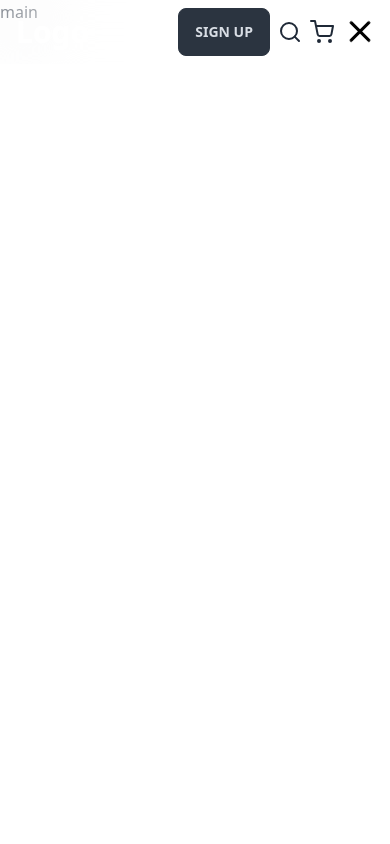
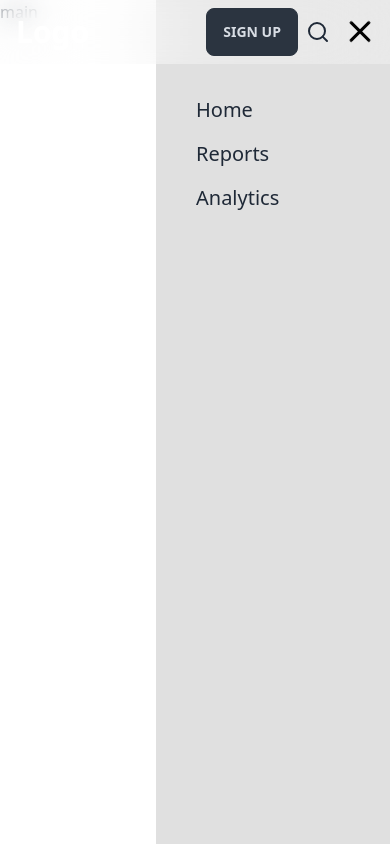
Before and after one commit to vishalchaurasia10/Injury-Tracking-System, a Next.js app: page / in a window 390 px wide. Both pictures are taken after a click on the element 360 px from the left and 32 px from the top of the page. Built offline with nearby package versions, Linux system fonts and the light colour scheme.

Commit message:
made the navbar responsive

```diff
--- a/src/components/layout/Navbar.jsx
+++ b/src/components/layout/Navbar.jsx
@@ -1,11 +1,10 @@
-import React, { useState } from 'react'
-import { FiShoppingCart } from 'react-icons/fi';
+import React, { useEffect, useState } from 'react'
 import { LuSearch } from 'react-icons/lu';
 import Link from 'next/link'
-// import Sidebar from './Sidebar';
 import { motion } from 'framer-motion'
 import { navbarData } from '@/utils/constants';
 import Button from '../elements/Button';
+import Sidebar from './Sidebar';
 
 const Navbar = () => {
 
@@ -14,6 +13,23 @@ const Navbar = () => {
     const toggle = () => {
         setExpandState(!expandState)
     }
+
+    const [isMobile, setIsMobile] = useState(false);
+
+    useEffect(() => {
+
+        function checkScreenSize() {
+            setIsMobile(window.innerWidth < 768); // Adjust the breakpoint as needed
+        }
+
+        window.addEventListener('resize', checkScreenSize);
+        checkScreenSize();
+
+        return () => {
+            window.removeEventListener('resize', checkScreenSize);
+        };
+    }, []);
+
 
     return (
         <>
@@ -48,11 +64,6 @@ const Navbar = () => {
                         <li className={`text-2xl mr-2`}>
                             <LuSearch />
                         </li>
-                        <li className='mr-1'>
-                            <Link href='/cart' className={`text-2xl`}>
-                                <FiShoppingCart />
-                            </Link>
-                        </li>
                         <li>
                             <div className="hamburger mx-2 lg:hidden flex flex-col space-y-1" onClick={toggle}>
                                 <motion.div
@@ -77,7 +88,20 @@ const Navbar = () => {
                         </li>
                     </ul>
                 </nav>
-                {/* <Sidebar /> */}
+                {expandState &&
+                    <div className={`wrapper lg:hidden overflow-hidden ${expandState ? 'backdrop-blur-md' : 'hidden'} transition-all duration-300 fixed z-30`}>
+                        <motion.div
+                            initial={{ x: '100%', opacity: 0 }}
+                            animate={{
+                                x: isMobile ? (expandState ? '40%' : '100%') : (expandState ? '60%' : '100%'),
+                                opacity: 1,
+                            }}
+                            transition={{ duration: 0.3 }}
+                            className='pt-24 px-10 bg-[#e0e0e0] h-screen w-screen'>
+                            <Sidebar />
+                        </motion.div>
+                    </div>
+                }
             </div>
         </>
     )
--- a/src/components/layout/Sidebar.jsx
+++ b/src/components/layout/Sidebar.jsx
@@ -1,37 +1,10 @@
 import Link from 'next/link'
-import React, { useEffect, useState } from 'react'
-import { motion } from 'framer-motion'
+import React from 'react'
 import { navbarData } from '@/utils/constants';
 
 const Sidebar = () => {
 
-    const [isMobile, setIsMobile] = useState(false);
-
-    useEffect(() => {
-
-        function checkScreenSize() {
-            setIsMobile(window.innerWidth < 768); // Adjust the breakpoint as needed
-        }
-
-        window.addEventListener('resize', checkScreenSize);
-        checkScreenSize();
-
-        return () => {
-            window.removeEventListener('resize', checkScreenSize);
-        };
-    }, []);
-
-
     return (
-        <div className={`wrapper lg:hidden overflow-hidden ${isExpanded ? 'backdrop-blur-md' : 'hidden'} transition-all duration-300 fixed z-30`}>
-            <motion.div
-                initial={{ x: '100%', opacity: 0 }}
-                animate={{
-                    x: isMobile ? (isExpanded ? '40%' : '100%') : (isExpanded ? '60%' : '100%'),
-                    opacity: 1,
-                }}
-                transition={{ duration: 0.3 }}
-                className='pt-24 px-10 bg-[#e0e0e0] h-screen w-screen'>
         <ul className='flex flex-col space-y-4 text-xl'>
             {navbarData.map((item, index) => {
                 return (
@@ -43,8 +16,6 @@ const Sidebar = () => {
                 )
             })}
         </ul>
-            </motion.div>
-        </div>
     )
 }
 
```
Lines whose indentation alone changed are shown as unchanged.
